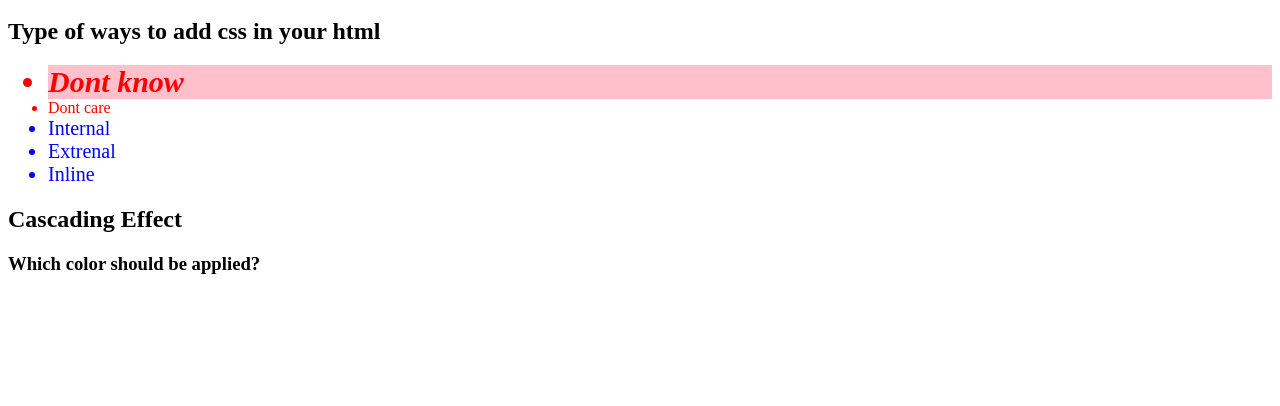
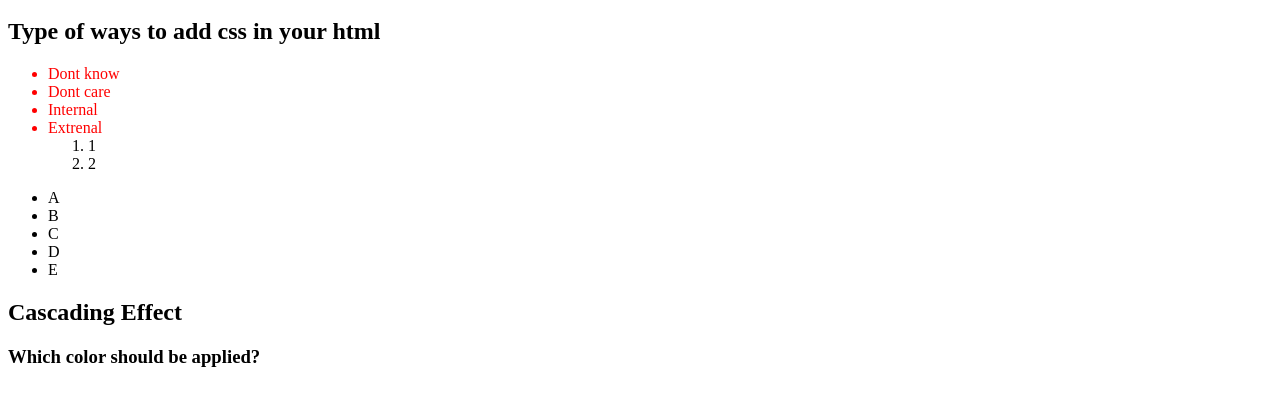
Before and after one commit to ruchita00/CSS_SERIES, a plain HTML site: page component/index.html in a window 1280 px wide. Shown: the part 48-454 px from the top of the page. Drawn offline with Linux system fonts and the light colour scheme.

Commit message:
CSS Combinators

```diff
--- a/component/index.html
+++ b/component/index.html
@@ -2,7 +2,7 @@
   <head>
     <meta charset="UTF-8" />
     <meta name="viewport" content="width=device-width, initial-scale=1.0" />
-    <link rel="stylesheet" href="index.css" />
+    <link rel="stylesheet" href="index2.css" />
     <title>Document</title>
     <style>
       .stylelist {
@@ -13,12 +13,23 @@
   <body>
     <h1>introduction to css</h1>
     <h2>Type of ways to add css in your html</h2>
-    <ul>
+    <ul class="listone">
       <li class="list" id="internal">Dont know</li>
       <li class="list">Dont care</li>
       <li class="list cssTypes">Internal</li>
       <li class="list cssTypes">Extrenal</li>
-      <li class="list cssTypes">Inline</li>
+      <ol>
+        <li>1</li>
+        <li>2</li>
+      </ol>
+    </ul>
+
+    <ul class="listtwo">
+      <li class="list cssTypes" id="internal">A</li>
+      <li class="list cssTypes">B</li>
+      <li class="list cssTypes">C</li>
+      <li class="list">D</li>
+      <li class="list">E</li>
     </ul>
     <h2>Cascading Effect</h2>
     <h3>Which color should be applied?</h3>
--- /dev/null
+++ b/component/index2.css
@@ -0,0 +1,7 @@
+ /* CSS Combinators */
+
+ /* 1.Desenent selector  */
+
+.listone .list{
+    color: red;
+}
```
